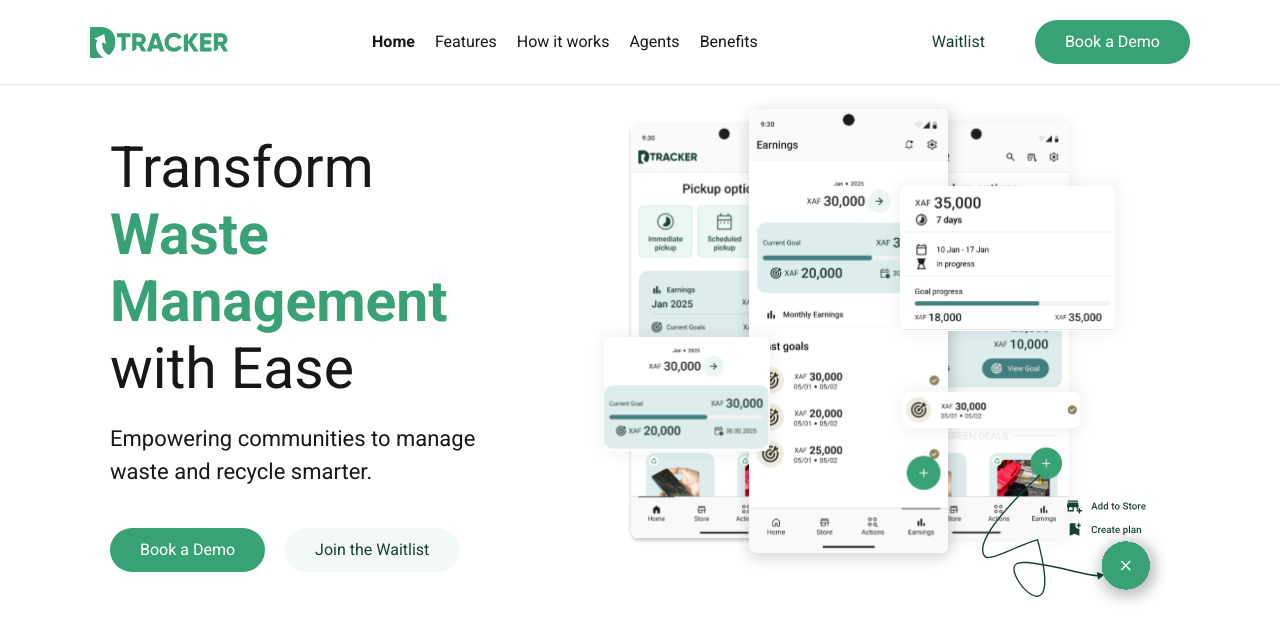
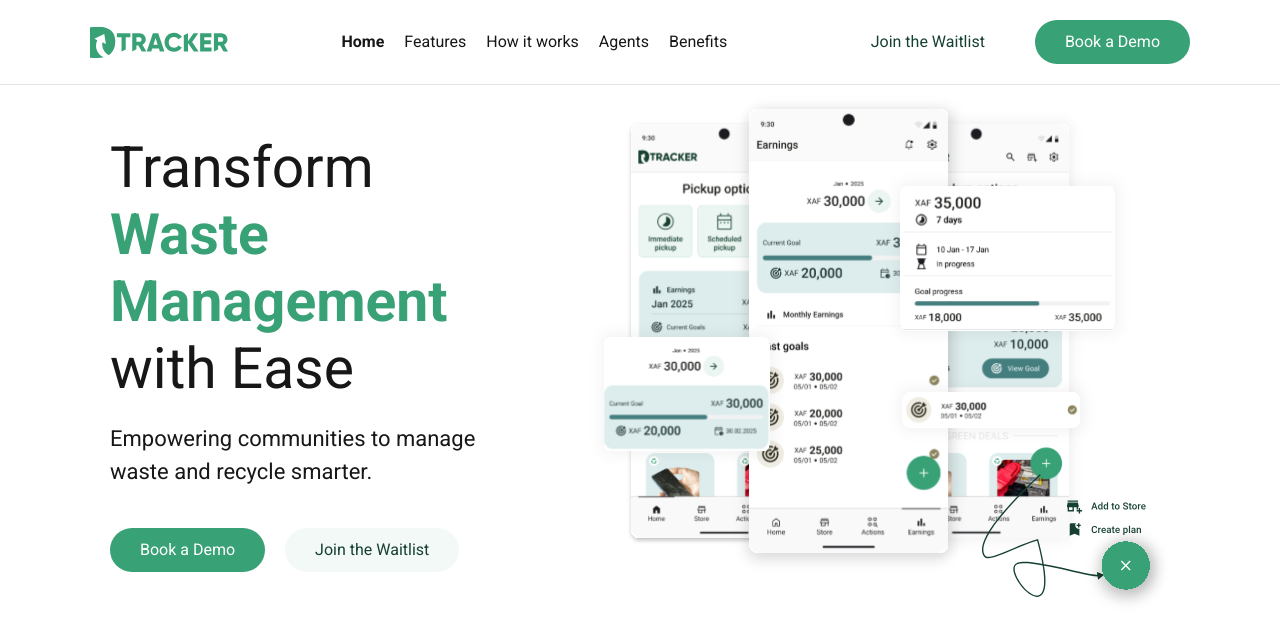
Before and after one commit to carrington-115/dtracker-website, a Next.js app: page / in a window 1280 px wide. Shown: the top 640 px of the page. Built offline with nearby package versions, Linux system fonts and the light colour scheme.

Commit message:
fixed styles on the hero section

```diff
--- a/src/components/Header.tsx
+++ b/src/components/Header.tsx
@@ -22,7 +22,7 @@ export default function componentName() {
       <div className="btns-container">
         {[
           {
-            name: "Waitlist",
+            name: "Join the Waitlist",
             fgColor: colors.onPrimaryContainer,
             bgColor: "transparent",
             action: () => router.push("/"),
@@ -35,7 +35,7 @@ export default function componentName() {
             bgColor: colors.primaryColor,
             action: () => router.push("/"),
             hbgColor: colors.onPrimaryContainer,
-            hfgColor: colors.primaryContainer,
+            hfgColor: "#ffffff",
           },
         ].map((props, index) => (
           <Buttons {...props} key={index} />
--- a/src/components/HeroContent.tsx
+++ b/src/components/HeroContent.tsx
@@ -30,7 +30,7 @@ export default function componentName() {
             bgColor: colors.primaryColor,
             action: () => router.push("/"),
             hbgColor: colors.onPrimaryContainer,
-            hfgColor: colors.primaryContainer,
+            hfgColor: "#ffffff",
           },
           {
             name: "Join the Waitlist",
```
